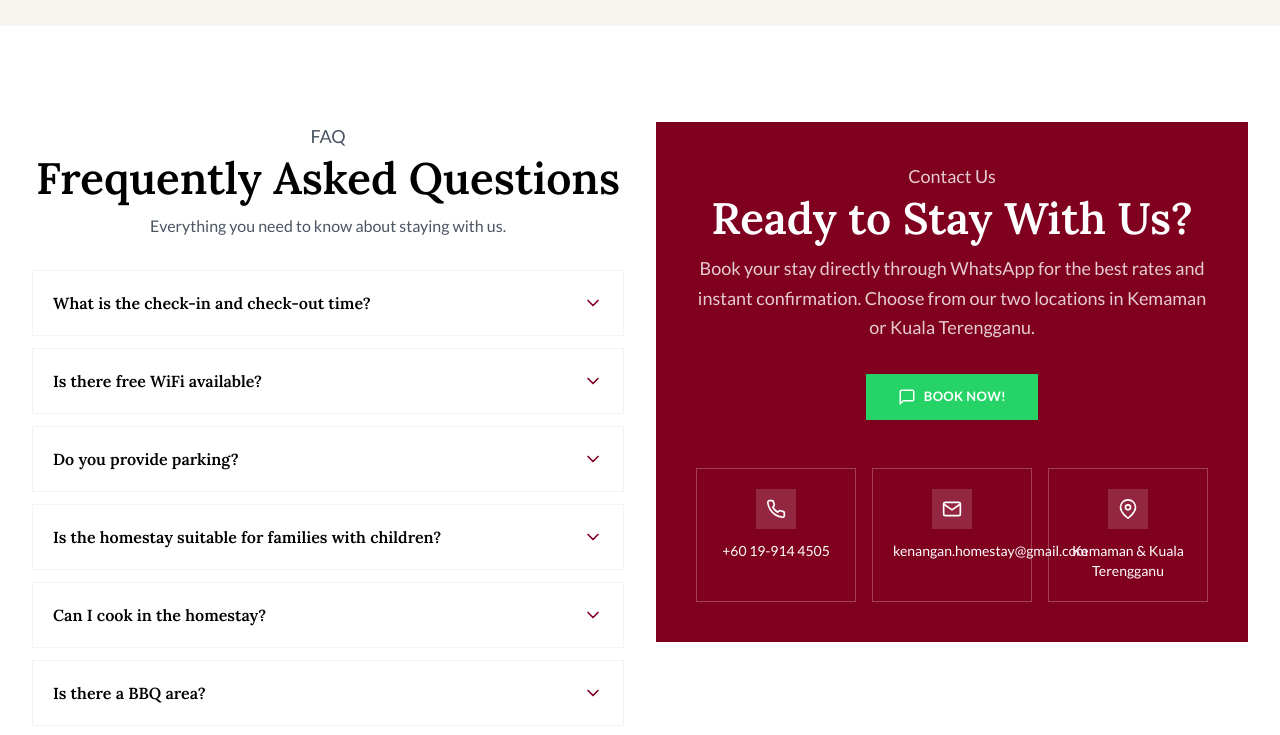
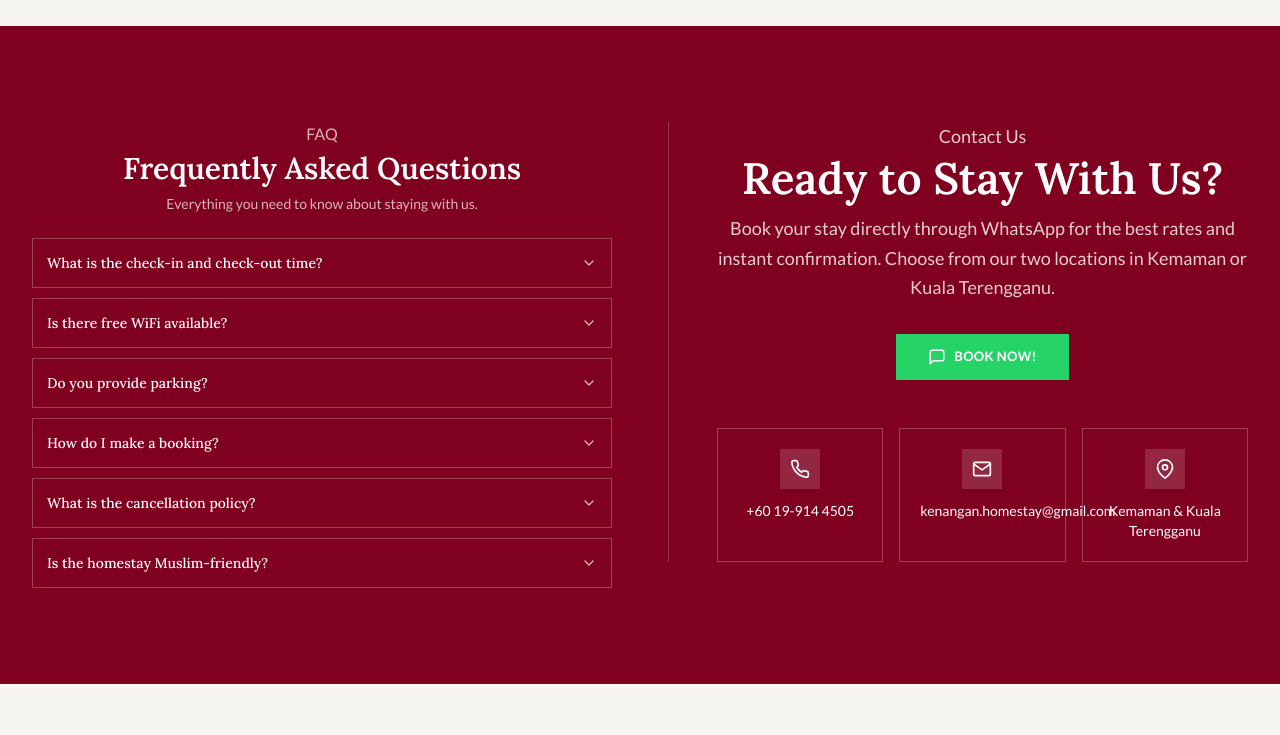
Before and after one commit to mohdmuhaimin90/homestay-kenangan, an Astro site: page / in a window 1280 px wide. Shown: the part 5410-6145 px from the top of the page. Built offline with nearby package versions, Linux system fonts and the light colour scheme; Astro itself is replaced by a stand-in of ours; a web font is replaced by a local one.

Commit message:
faq+contact section full burgundy, smaller white faq trimmed to 6 questions

```diff
--- a/src/components/Contact.astro
+++ b/src/components/Contact.astro
@@ -6,7 +6,7 @@ const PHONE_NUMBER = '+60 19-914 4505';
 const EMAIL = 'kenangan.homestay@gmail.com';
 ---
 
-<div id="contact" class="bg-primary p-8 md:p-10 text-center" aria-label="Contact us">
+<div id="contact" class="text-center lg:border-l lg:border-white/20 lg:pl-12" aria-label="Contact us">
   <div class="relative z-10">
     <div class="max-w-3xl mx-auto text-center">
       <p class="text-lg text-white/80 mb-2">Contact Us</p>
--- a/src/components/Faq.astro
+++ b/src/components/Faq.astro
@@ -13,28 +13,12 @@ const faqs = [
     answer: 'Yes, we offer free parking. Our Kemaman location can accommodate 2-3 cars, while our Kuala Terengganu location has parking for up to 10 cars.',
   },
   {
-    question: 'Is the homestay suitable for families with children?',
-    answer: 'Absolutely! Our homestay is family-friendly and equipped with amenities suitable for guests of all ages. We provide baby-friendly facilities upon request.',
-  },
-  {
-    question: 'Can I cook in the homestay?',
-    answer: 'Yes, our homestay comes with a fully equipped kitchen including a stove, refrigerator, rice cooker, microwave, and all necessary cookware and utensils.',
-  },
-  {
-    question: 'Is there a BBQ area?',
-    answer: 'Yes, we have an outdoor BBQ area with a grill pit and seating. BBQ equipment can be provided upon prior arrangement.',
-  },
-  {
     question: 'How do I make a booking?',
     answer: 'You can book directly through WhatsApp. Simply click the "Book Now" button on our website and send us a message. We will confirm your booking promptly.',
   },
   {
     question: 'What is the cancellation policy?',
     answer: 'Free cancellation is available up to 1 day before check-in. Please contact us for any changes to your booking.',
-  },
-  {
-    question: 'Are pets allowed?',
-    answer: 'We currently do not allow pets in the homestay to maintain cleanliness and comfort for all guests.',
   },
   {
     question: 'Is the homestay Muslim-friendly?',
@@ -44,45 +28,47 @@ const faqs = [
 ---
 
 <div id="faq" class="w-full" aria-label="Frequently asked questions">
-  <div class="text-center mb-8">
-    <p class="section-eyebrow">FAQ</p>
-    <h2 class="section-title">Frequently Asked Questions</h2>
-    <p class="section-subtitle">
+  <div class="text-center mb-6">
+    <p class="text-base text-white/70 mb-1">FAQ</p>
+    <h2 class="font-display text-2xl md:text-3xl font-semibold text-white mb-2">
+      Frequently Asked Questions
+    </h2>
+    <p class="text-sm text-white/70">
       Everything you need to know about staying with us.
     </p>
   </div>
 
-  <div class="space-y-3" itemscope itemtype="https://schema.org/FAQPage">
-      {faqs.map((faq, index) => (
+  <div class="space-y-2.5" itemscope itemtype="https://schema.org/FAQPage">
+    {faqs.map((faq) => (
       <details
-          class="group card border border-gray-100 overflow-hidden"
+        class="group border border-white/25 overflow-hidden"
         itemscope
         itemprop="mainEntity"
         itemtype="https://schema.org/Question"
       >
         <summary
-            class="flex items-center justify-between p-5 cursor-pointer list-none text-black font-display font-semibold hover:bg-cream transition-colors"
+          class="flex items-center justify-between gap-4 p-3.5 cursor-pointer list-none text-sm text-white font-display font-medium hover:bg-white/10 transition-colors"
           aria-label={faq.question}
         >
-            <span class="pr-4" itemprop="name">{faq.question}</span>
+          <span itemprop="name">{faq.question}</span>
           <svg
             xmlns="http://www.w3.org/2000/svg"
-              width="20"
-              height="20"
+            width="16"
+            height="16"
             viewBox="0 0 24 24"
             fill="none"
             stroke="currentColor"
             stroke-width="2"
             stroke-linecap="round"
             stroke-linejoin="round"
-              class="text-primary group-open:rotate-180 transition-transform flex-shrink-0"
+            class="text-white/70 group-open:rotate-180 transition-transform flex-shrink-0"
             aria-hidden="true"
           >
             <polyline points="6 9 12 15 18 9"/>
           </svg>
         </summary>
-          <div class="px-5 pb-5" itemscope itemprop="acceptedAnswer" itemtype="https://schema.org/Answer">
-            <p class="text-gray-600 text-sm leading-relaxed" itemprop="text">
+        <div class="px-3.5 pb-3.5" itemscope itemprop="acceptedAnswer" itemtype="https://schema.org/Answer">
+          <p class="text-white/80 text-sm leading-relaxed" itemprop="text">
             {faq.answer}
           </p>
         </div>
--- a/src/pages/index.astro
+++ b/src/pages/index.astro
@@ -25,8 +25,8 @@ import WhatsAppButton from '../components/WhatsAppButton.astro';
     <Gallery />
     <Facilities />
     <Location />
-    <section class="section-padding bg-white">
-      <div class="container-custom grid lg:grid-cols-2 gap-8 items-start">
+    <section class="section-padding bg-primary">
+      <div class="container-custom grid lg:grid-cols-2 gap-10 lg:gap-14 items-start">
         <Faq />
         <Contact />
       </div>
```
Lines whose indentation alone changed are shown as unchanged.
